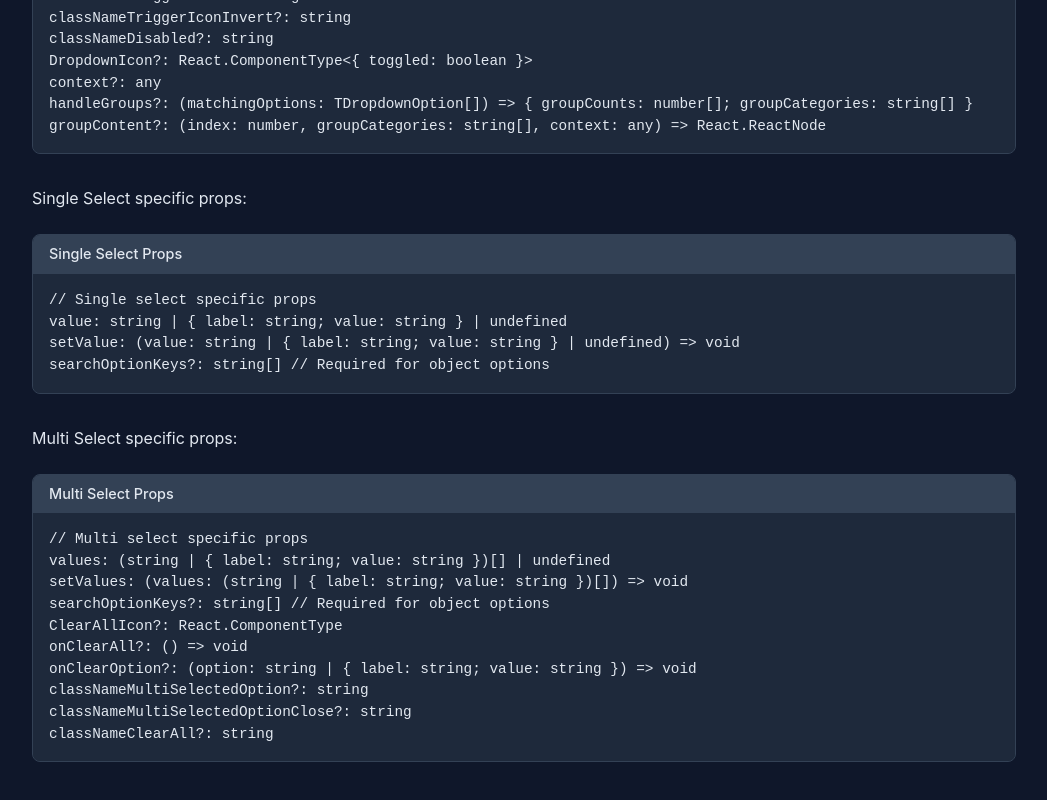
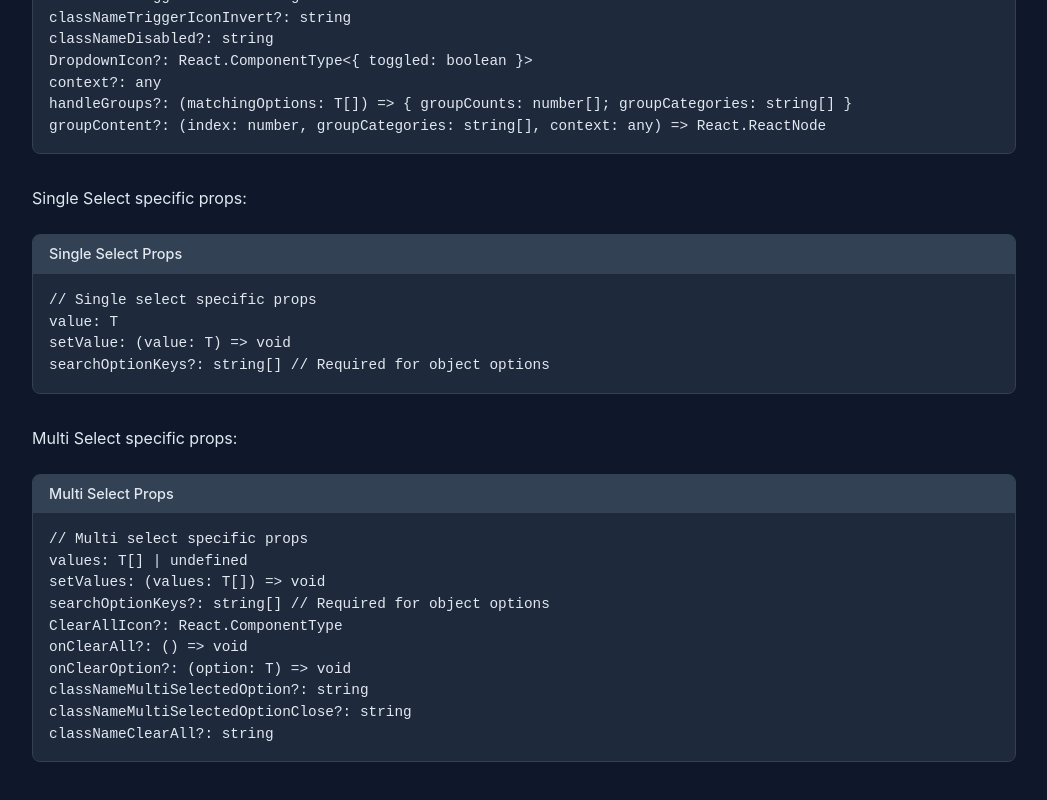
Before and after one commit to luciodale/react-searchable-dropdown, a React (Vite) app in the folder dev/: page / in a window 1280 px wide. Shown: the part 2936-3736 px from the top of the page, without its empty margins (116-1163 px from the left). Built offline with nearby package versions, Linux system fonts and the light colour scheme; no server answers.

Commit message:
Fix types reference

```diff
--- a/dev/src/components/documentation/DataTypes.tsx
+++ b/dev/src/components/documentation/DataTypes.tsx
@@ -36,7 +36,7 @@ classNameTriggerIconInvert?: string
 classNameDisabled?: string
 DropdownIcon?: React.ComponentType<{ toggled: boolean }>
 context?: any
-handleGroups?: (matchingOptions: TDropdownOption[]) => { groupCounts: number[]; groupCategories: string[] }
+handleGroups?: (matchingOptions: T[]) => { groupCounts: number[]; groupCategories: string[] }
 groupContent?: (index: number, groupCategories: string[], context: any) => React.ReactNode`}</code>
 				</pre>
 			</div>
@@ -46,8 +46,8 @@ groupContent?: (index: number, groupCategories: string[], context: any) => React
 				<div className="code-block-header">Single Select Props</div>
 				<pre>
 					<code>{`// Single select specific props
-value: string | { label: string; value: string } | undefined
-setValue: (value: string | { label: string; value: string } | undefined) => void
+value: T
+setValue: (value: T) => void
 searchOptionKeys?: string[] // Required for object options`}</code>
 				</pre>
 			</div>
@@ -57,12 +57,12 @@ searchOptionKeys?: string[] // Required for object options`}</code>
 				<div className="code-block-header">Multi Select Props</div>
 				<pre>
 					<code>{`// Multi select specific props
-values: (string | { label: string; value: string })[] | undefined
-setValues: (values: (string | { label: string; value: string })[]) => void
+values: T[] | undefined
+setValues: (values: T[]) => void
 searchOptionKeys?: string[] // Required for object options
 ClearAllIcon?: React.ComponentType
 onClearAll?: () => void
-onClearOption?: (option: string | { label: string; value: string }) => void
+onClearOption?: (option: T) => void
 classNameMultiSelectedOption?: string
 classNameMultiSelectedOptionClose?: string
 classNameClearAll?: string`}</code>
```
